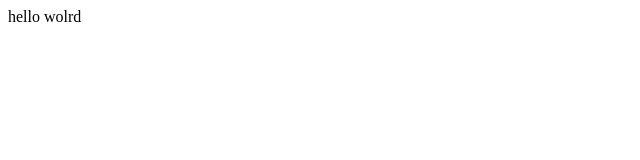
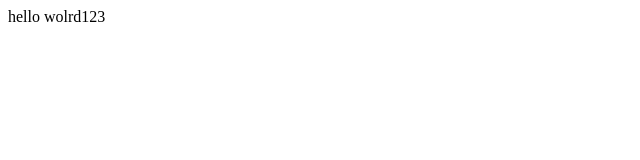
Before and after one commit to thangnguyen2005/module1, a plain HTML site: page bai4/text.html in a window 1280 px wide. Shown: the full height of the page, 0-640 px from the left. Drawn offline with Linux system fonts and the light colour scheme.

Commit message:
hoan thanh text tao git

```diff
--- a/bai4/text.html
+++ b/bai4/text.html
@@ -6,6 +6,6 @@
     <title>Document</title>
 </head>
 <body>
-    hello wolrd
+    hello wolrd123
 </body>
 </html>
```
